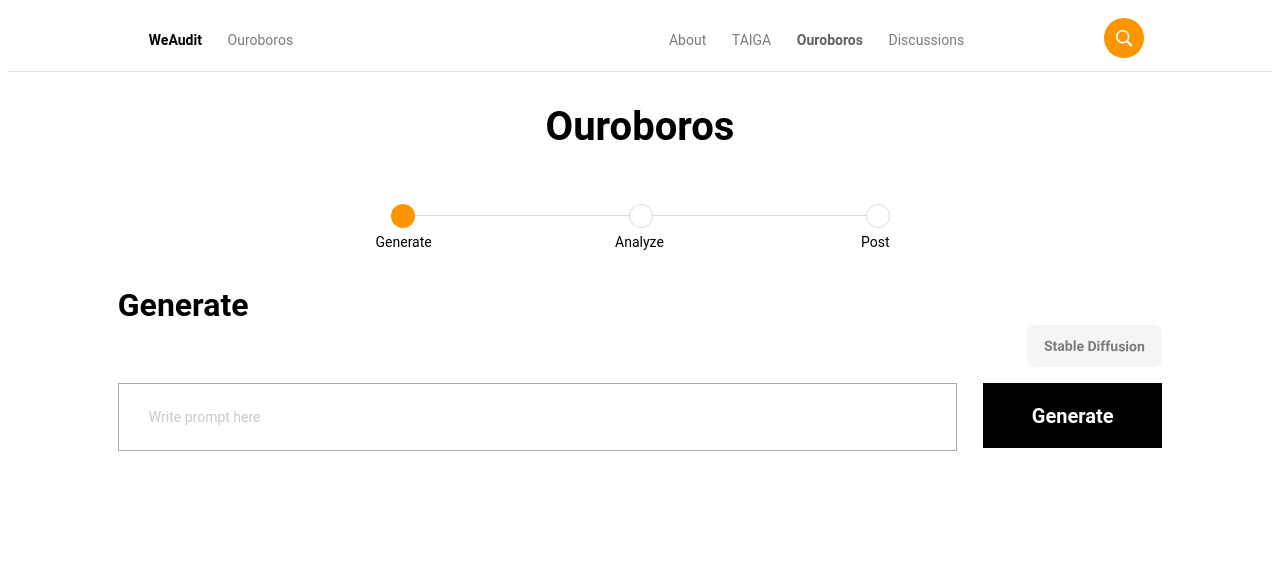
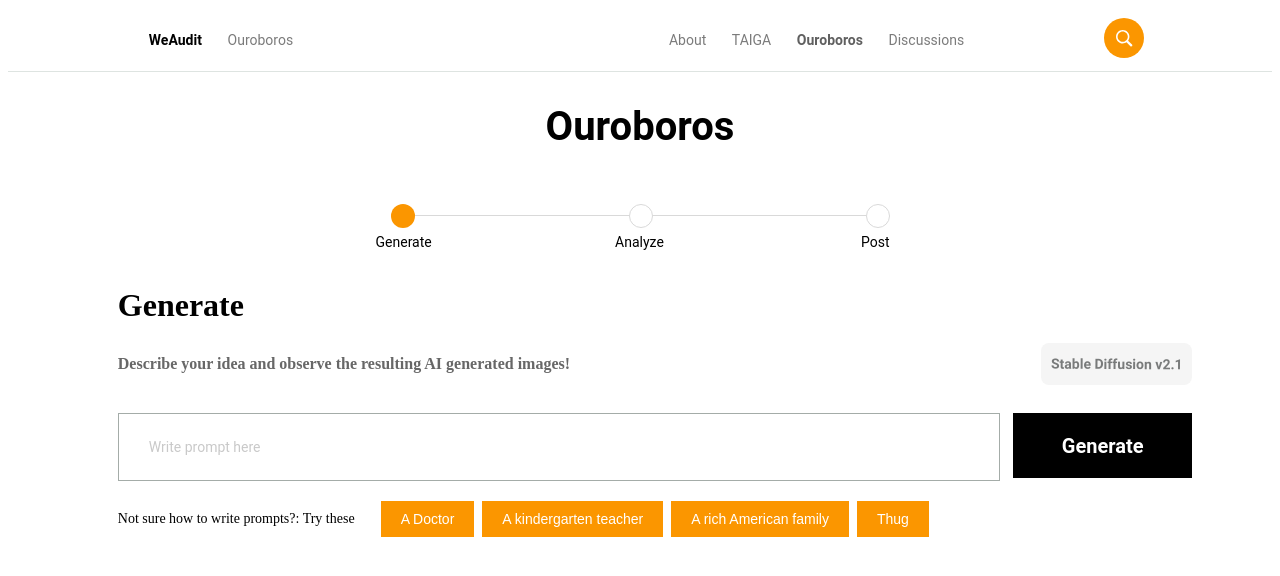
Before and after one commit to Ais0n/Vipera, a Next.js app: page /decoupled in a window 1280 px wide. Shown: the top 576 px of the page. Built offline with nearby package versions, Linux system fonts and the light colour scheme.

Commit message:
[Feature] add example prompts, generate description, stable diffusion version

```diff
--- a/components/SearchBar.js
+++ b/components/SearchBar.js
@@ -5,16 +5,30 @@
 
 function SearchBar({ onGenerateClick, isGenerating }) {
   const [inputValue, setInputValue] = useState('');
+  const [showPrompts, setShowPrompts] = useState(true); // show example prompts or not
 
   const handleSubmit = (event) => {
     event.preventDefault();
     onGenerateClick(inputValue);
+    setShowPrompts(false);
+  };
+
+  const handleExamplePromptClick = (prompt) => {
+    setInputValue(prompt);
   };
 
   return (
     <div className={styles.searchContainer}>
       <label className={styles.generateLabel}>Generate</label>
-      <div className={styles.inputAndButtonsContainer}>
+      <div className={styles.descriptionAndsdContainer}>
+        <div className={styles.description}>
+          Describe your idea and observe the resulting AI generated images!
+        </div>
+        <a href="https://stability.ai/news/stablediffusion2-1-release7-dec-2022" className={styles.sdButton}>
+          <span className={styles.sdButtonText}>Stable Diffusion v2.1</span>
+        </a>
+      </div>
+      <div className={styles.generateContainer}>
         <form onSubmit={handleSubmit} style={{ display: 'flex', width: '100%' }}>
           <input
             type="text"
@@ -24,16 +38,31 @@
             onChange={(e) => setInputValue(e.target.value)}
             disabled={isGenerating}
           />
-          <div className={styles.buttonsContainer}>
-            <a href="https://forum.weaudit.org/c/stable-diffusion/46" className={styles.sdButton}>
-              <span className={styles.sdButtonText}>Stable Diffusion</span>
-            </a>
-            <button type="submit" className={styles.searchButton} disabled={isGenerating}>
-              <span className={styles.searchButtonText}>Generate</span>
-            </button>
-          </div>
+          <button type="submit" className={styles.searchButton} disabled={isGenerating}>
+            <span className={styles.searchButtonText}>Generate</span>
+          </button>
         </form>
       </div>
+      {showPrompts && (
+        <div className={styles.examplePromptsContainer}>
+          <div className={styles.promptSuggestionsText}>
+            Not sure how to write prompts?: Try these
+          </div>
+          <div className={styles.examplePrompts}>
+            {['A Doctor', 'A kindergarten teacher', 'A rich American family', 'Thug'].map((prompt) => (
+              <button
+                key={prompt}
+                type="button"
+                className={styles.examplePromptButton}
+                onClick={() => handleExamplePromptClick(prompt)}
+                disabled={isGenerating}
+              >
+                {prompt}
+              </button>
+            ))}
+          </div>
+        </div>
+      )}
     </div>
   );
 }
--- a/styles/Analyze.module.css
+++ b/styles/Analyze.module.css
@@ -71,4 +71,8 @@
     .greyBgContent {
         flex-direction: column; /* Stack children vertically */
     }
+
+    .analyzeContent {
+        margin-left: 15px;
+    }
 }
--- a/styles/SearchBar.module.css
+++ b/styles/SearchBar.module.css
@@ -14,7 +14,7 @@
 
 .generateLabel {
   color: var(--black, #000);
-  font-family: 'Roboto', sans-serif;
+  font: Roboto;
   font-size: 32px;
   font-weight: 600;
   line-height: 40px;
@@ -22,15 +22,60 @@
   padding-left: 15px; /* aligns with the start of searchBar */
 }
 
-.inputAndButtonsContainer {
+.descriptionAndsdContainer {
+  align-self: flex-start;
   display: flex;
-  justify-content: space-between; /* This might need to change to 'flex-start' with gaps to ensure proper alignment */
+  flex-direction: row; /* Stack children horizontally */
+  justify-content: space-between; /* This will put maximum space between children */
+  align-items: center; /* Vertically center align items */
+  padding-left: 15px; /* Padding on the left */
+  padding-right: 15px; /* Padding on the right to ensure the button does not touch the edge */
+  width: 100%; /* Take full width to ensure the children can be spaced properly */
+  margin-top: 18px;
+}
+
+.description {
+  font: Roboto;
+  font-weight: 600;
+  color: #676767;
+  display: flex;
+}
+
+.sdButton {
+  display: flex;
   align-items: center;
-  width: 100%; /* Make width responsive */
-  max-width: 1350px; /* Optional: Set a max-width for large screens */
-  padding-left: 15px; /* Adjust this value to ensure alignment with the label above */
-  padding-right: 15px; /* Adjust this value to maintain symmetry */
-  box-sizing: border-box; /* Ensure padding is included in the width */
+  gap: 10px;
+  border-radius: 8px;
+  background: #F5F5F5;
+  padding: 0px 10px;
+  height: 42.67px;
+  border: none;
+  text-decoration: none;
+  align-self: flex-end;
+}
+
+.sdButtonText {
+  transform: rotate(0.333deg);
+  color: var(--Gray-2, #797B7B);
+  font-family: Roboto;
+  font-size: 14px;
+  font-style: normal;
+  font-weight: 600;
+  line-height: 22px;
+}
+
+.sdButton:hover {
+  background-color: #333333; /* Darker background on hover */
+}
+
+.generateContainer {
+  margin-top: 28px;
+  display: flex;
+  flex-direction: row; /* Stack children horizontally */
+  position: relative;
+  align-self: flex-start;
+  padding-left: 15px; /* aligns with the start of searchBar */
+  width: 100%;
 }
 
 .searchBar {
@@ -38,8 +83,7 @@
   height: 64px;
   border: 1px solid #A4ACA8;
   background: #FFF;
-  margin-top: 58.67px;
-  margin-right: 13px; /* Ensure this margin matches the gap you want between searchBar and searchButton */
+  margin-right: 13px; /* gap with searchButton */
   padding-left: 30px;
   font-family: Roboto;
   font-size: 14px;
@@ -57,17 +101,9 @@
   line-height: 20px;
 }
 
-.buttonsContainer {
-  display: flex;
-  flex-direction: column;
-  align-items: flex-end;
-}
-
 .searchButton {
   width: 179px;
   height: 65px;
-  margin-left: 13px; /* Space between search bar and button */
-  margin-top: 16px;
   display: flex;
   justify-content: center;
   align-items: center;
@@ -88,39 +124,64 @@
   background-color: #333333; /* Darker background on hover */
 }
 
-.sdButton {
+/* example prompts */
+.examplePromptsContainer {
+  display: flex;
+  flex-direction: row; /* Stack children horitzontally */
+  position: relative;
+  margin-top: 20px;
+  align-self: flex-start;
+  padding-left: 15px; /* aligns with the start of searchBar */
+  align-items: center;
+}
+
+.promptSuggestionsText {
+  color: #000000;
+  font: Roboto;
+  font-weight: 400;
+  font-size: 14px;
+}
+
+.examplePrompts {
   display: flex;
   justify-content: center;
-  align-items: center;
-  gap: 10px;
-  border-radius: 8px;
-  background: #F5F5F5;
-  width: 135.13px;
-  height: 42.67px;
-  border: none;
-  text-decoration: none;
+  margin-left: 22px;
 }
 
-.sdButtonText {
-  transform: rotate(0.333deg);
-  color: var(--Gray-2, #797B7B);
-  font-family: Roboto;
+.examplePromptButton {
+  background-color: #FB9600;
+  color: white;
+  border: none;
+  padding: 10px 20px;
+  margin: 0 4px;
+  cursor: pointer;
+  font-weight: 400;
   font-size: 14px;
-  font-style: normal;
-  font-weight: 600;
-  line-height: 22px;
+  font: Inter;
 }
 
-.sdButton:hover {
-  background-color: #333333; /* Darker background on hover */
+.examplePromptButton:last-child {
+  margin-right: 0;
 }
 
 @media screen and (max-width: 670px) {
   .sdButton {
     width: 80px;
+    margin-left: 10px;
   }
 
   .searchButton {
     width: 120px;
+    margin-left: 10px;
+  }
+
+  .sdButtonText {
+    font-size: 11px;
+    line-height: 12px;
+  }
+
+  .examplePromptButton {
+    padding: 5px, 5px;
+    font-size: 10px;
   }
 }
```
